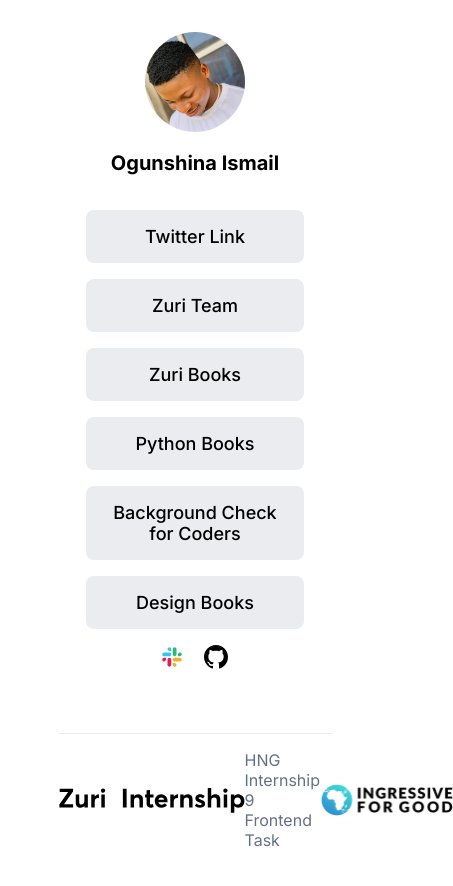
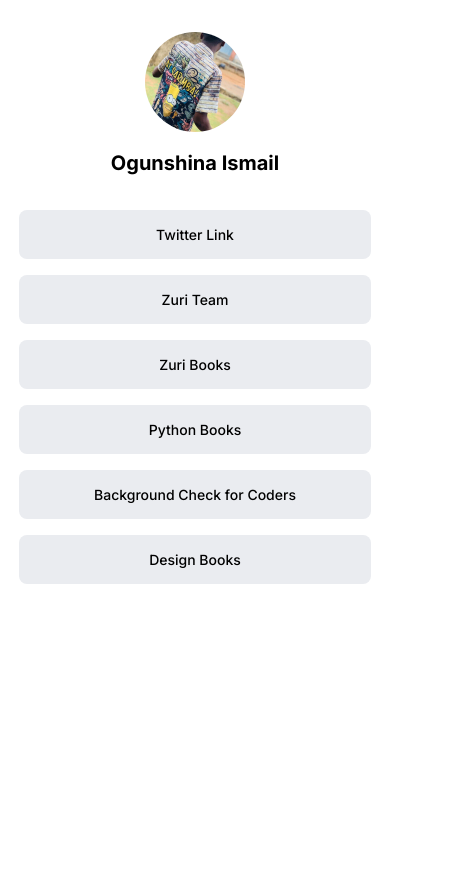
Before and after one commit to ogunshinaismail/HNG-Task-1, a React (Create React App) app: page / in a window 390 px wide. Shown: the top 886 px of the page, 453 px wide, since content can reach past the window. After the commit the page ends 844 px from the top, so only its background shows below. Built offline with nearby package versions, Linux system fonts and the light colour scheme.

Commit message:
responsivity

```diff
--- a/src/App.css
+++ b/src/App.css
@@ -66,6 +66,7 @@
 #icons {
   display: flex;
   gap: 1.4rem;
+  margin-top: 1rem;
 }
 
 #footer {
@@ -83,3 +84,25 @@
   font-weight: 400;
   font-size: 16px;
 }
+
+@media only screen and (max-width: 600px) {
+  #container{
+    width: 95%;
+  }
+
+  #links {
+    width: 95%;
+  }
+
+  #links a {
+    font-size: 14px;
+  }
+
+  #icons {
+    display: none;
+  }
+
+  #footer {
+    display: none;
+  }
+}
--- a/src/assets/index.js
+++ b/src/assets/index.js
@@ -1,5 +1,5 @@
 // IMAGES
-export { default as ProfileImg } from './images/ellen.JPG';
+export { default as ProfileImg } from './images/dp.jpg';
 export { default as ZuriLogo } from './images/zuri.svg';
 export { default as I4GLogo } from './images/I4G.svg';
 
--- a/src/components/Links.jsx
+++ b/src/components/Links.jsx
@@ -5,16 +5,16 @@
   return (
     <>
         <div id="links">
-            <a href="#">Twitter Link</a>
-            <a href="#" id='btn__zuri'>Zuri Team</a>
-            <a href="#" id='books'>Zuri Books</a>
-            <a href="#" id='book__python'>Python Books</a>
-            <a href="#" id='pitch'>Background Check for Coders</a>
-            <a href="#" id='book__design'>Design Books</a>
+            <a href="https://twitter.com/ogunshinaismail" target="_blank" rel="noreferrer" >Twitter Link</a>
+            <a href="https://training.zuri.team/" target="_blank" rel="noreferrer" id='btn__zuri'>Zuri Team</a>
+            <a href="http://books.zuri.team" target="_blank" rel="noreferrer" id='books'>Zuri Books</a>
+            <a href="https://books.zuri.team/python-for-beginners?ref_id=Ismail" target="_blank" rel="noreferrer" id='book__python'>Python Books</a>
+            <a href=" https://background.zuri.team" target="_blank" rel="noreferrer" id='pitch'>Background Check for Coders</a>
+            <a href="https://books.zuri.team/design-rules" target="_blank" rel="noreferrer" id='book__design'>Design Books</a>
 
             <div id="icons">
-            <img src={Slack} alt="slack-icon" />
-            <img src={Github} alt="github-icon" />
+              <img src={Slack} alt="slack-icon" />
+              <img src={Github} alt="github-icon" />
             </div>
         </div>
     </>
```
Also changed, not shown: src/assets/images/dp.jpg (added).
